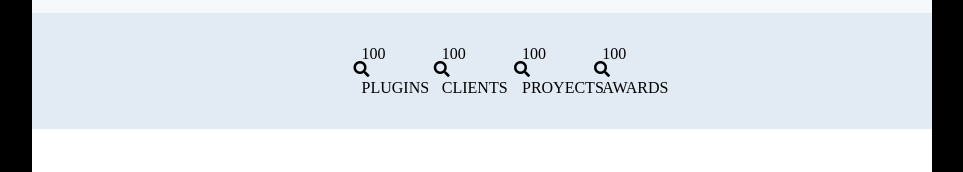
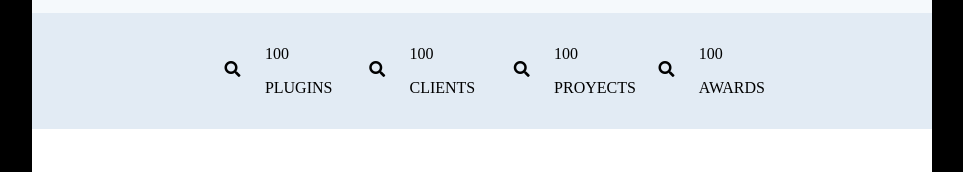
Before and after one commit to yduenas/07_HACKATON, a plain HTML site: page index.html in a window 1280 px wide. Shown: the part 1505-1677 px from the top of the page, without its empty margins (158-1121 px from the left). Drawn offline with Linux system fonts and the light colour scheme.

Commit message:
My Second Commit

```diff
--- a/index.html
+++ b/index.html
@@ -113,7 +113,7 @@
 				</div>
 			</div>
 			<div class="Section4 Bg-Section4">
-				<div class="jus row">
+				<div class="row">
 					<div class="col-2 col-s-12">&nbsp;</div>
 					<div class="col-2 col-s-12">
 						<div class="row">
--- a/sass/layout/_section.scss
+++ b/sass/layout/_section.scss
@@ -26,7 +26,7 @@
 	padding-right: 1em;
 	align-items: center;
 	justify-content: center;
-	display: flex;
+	//	display: flex;
 	// height: 20vh;
 	//	background-image: linear-gradient(to right, #ff9000, #ffbb00);
 }
--- a/sass/theme/_theme.scss
+++ b/sass/theme/_theme.scss
@@ -54,6 +54,6 @@
 	padding-left: 2em;
 }
 .jus {
-	align-items: center;
-	justify-content: center;
+	//	align-items: center;
+	//	justify-content: center;
 }
```
Also changed, not shown: css/style.css, css/style.min.css.
